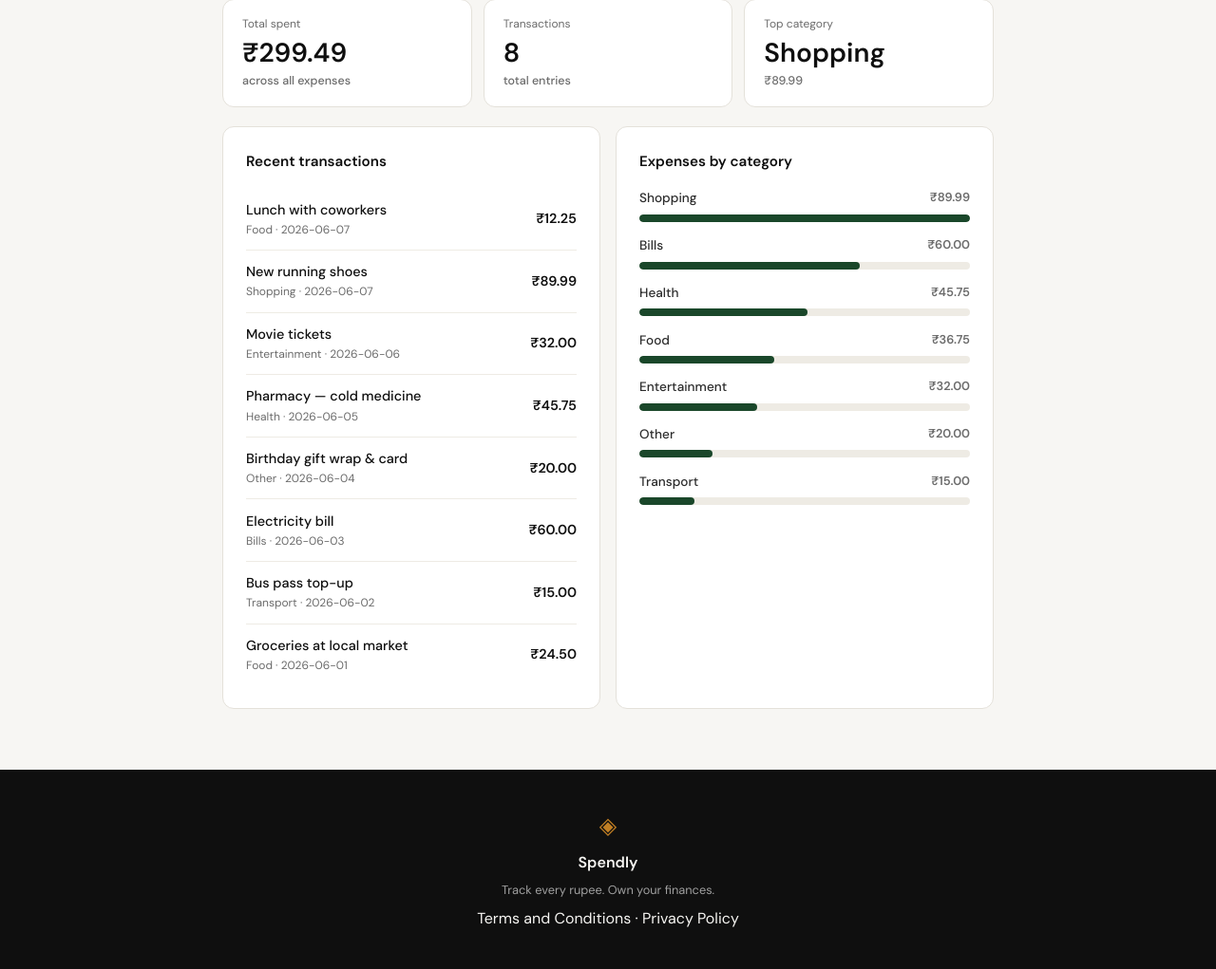
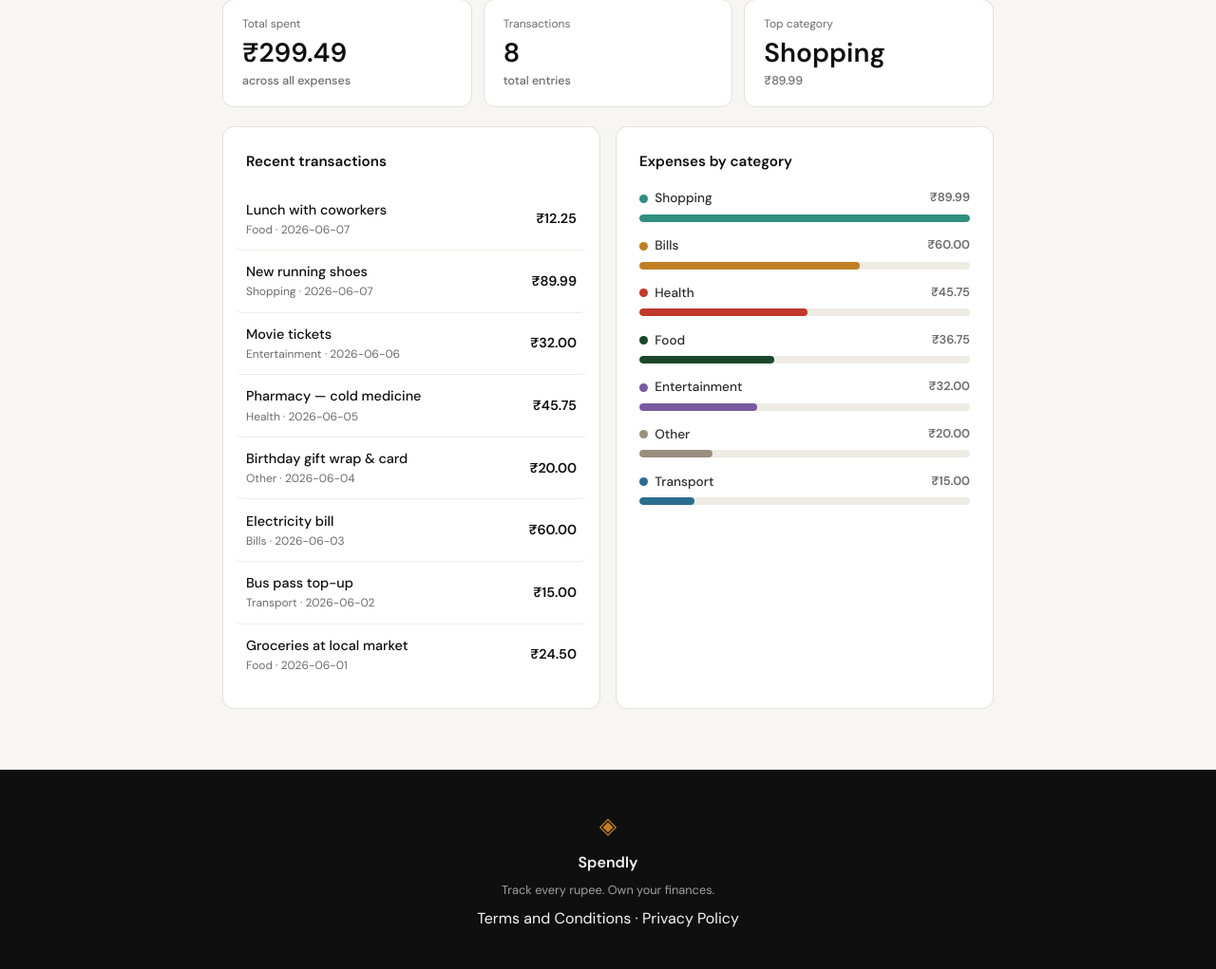
Before and after one commit to VedantMandre/spendly, a Flask app: page /profile in a window 1280 px wide. Shown: the part 250-1271 px from the top of the page at 95% size. Run offline with Flask 3, Linux system fonts and the light colour scheme; the visitor is signed in with stand-in values (Sample User, id 1); data comes from the database, SQL or seed files in the repository.

Commit message:
profile ui (#6)

```diff
--- a/static/css/style.css
+++ b/static/css/style.css
@@ -18,6 +18,15 @@
     --danger-light: #fdecea;
     --border: #e4e1da;
     --border-soft: #eeebe4;
+
+    /* Category palette — reuses core accents, adds a few harmonised tones */
+    --cat-food: var(--accent);
+    --cat-transport: #2c6e8f;
+    --cat-bills: var(--accent-2);
+    --cat-health: var(--danger);
+    --cat-entertainment: #7a5aa0;
+    --cat-shopping: #2f8f7f;
+    --cat-other: #9a8f7d;
 
     --font-display: 'DM Serif Display', Georgia, serif;
     --font-body: 'DM Sans', system-ui, sans-serif;
@@ -754,6 +763,25 @@ a { color: inherit; text-decoration: none; }
     padding: 1.5rem;
 }
 
+/* Subtle lift on hover for cards and stat tiles */
+.profile-card,
+.profile-page .lp-stat-card {
+    transition: border-color 0.15s ease, box-shadow 0.15s ease;
+}
+
+.profile-card:hover,
+.profile-page .lp-stat-card:hover {
+    border-color: var(--ink-faint);
+    box-shadow: 0 4px 20px rgba(0, 0, 0, 0.05);
+}
+
+/* Tabular figures so amounts align vertically */
+.profile-page .lp-stat-value,
+.profile-tx-amt,
+.profile-cat-amt {
+    font-variant-numeric: tabular-nums;
+}
+
 .profile-section-title {
     font-family: var(--font-body);
     font-size: 0.95rem;
@@ -781,11 +809,16 @@ a { color: inherit; text-decoration: none; }
     align-items: center;
     justify-content: space-between;
     gap: 1rem;
-    padding: 0.7rem 0;
+    padding: 0.7rem 0.6rem;
+    margin: 0 -0.6rem;
+    border-radius: var(--radius-sm);
     border-bottom: 1px solid var(--border-soft);
+    transition: background 0.15s ease;
 }
 
 .profile-tx-row:last-child { border-bottom: none; }
+
+.profile-tx-row:hover { background: var(--paper-warm); }
 
 .profile-tx-main {
     display: flex;
@@ -851,6 +884,30 @@ a { color: inherit; text-decoration: none; }
     background: var(--accent);
     border-radius: 999px;
 }
+
+.profile-cat-label {
+    display: inline-flex;
+    align-items: center;
+    gap: 0.45rem;
+    min-width: 0;
+}
+
+.profile-cat-dot {
+    width: 9px;
+    height: 9px;
+    border-radius: 50%;
+    background: var(--accent);
+    flex-shrink: 0;
+}
+
+/* Per-category colours (applied to both the dot and the bar fill) */
+.profile-cat-food          { background: var(--cat-food); }
+.profile-cat-transport     { background: var(--cat-transport); }
+.profile-cat-bills         { background: var(--cat-bills); }
+.profile-cat-health        { background: var(--cat-health); }
+.profile-cat-entertainment { background: var(--cat-entertainment); }
+.profile-cat-shopping      { background: var(--cat-shopping); }
+.profile-cat-other         { background: var(--cat-other); }
 
 @media (max-width: 700px) {
     .profile-grid { grid-template-columns: 1fr; }
--- a/templates/profile.html
+++ b/templates/profile.html
@@ -62,13 +62,17 @@
             {% set max_total = breakdown[0]["total"] %}
             <div class="profile-cat-list">
                 {% for c in breakdown %}
+                {% set cat_class = 'profile-cat-' ~ c['category']|lower %}
                 <div class="profile-cat-row">
                     <div class="profile-cat-head">
-                        <span class="profile-cat-name">{{ c["category"] }}</span>
+                        <span class="profile-cat-label">
+                            <span class="profile-cat-dot {{ cat_class }}"></span>
+                            <span class="profile-cat-name">{{ c["category"] }}</span>
+                        </span>
                         <span class="profile-cat-amt">&#8377;{{ '%.2f'|format(c["total"]) }}</span>
                     </div>
                     <div class="profile-cat-track">
-                        <div class="profile-cat-fill"
+                        <div class="profile-cat-fill {{ cat_class }}"
                              style="width: {{ (c['total'] / max_total * 100)|round(1) }}%"></div>
                     </div>
                 </div>
```
